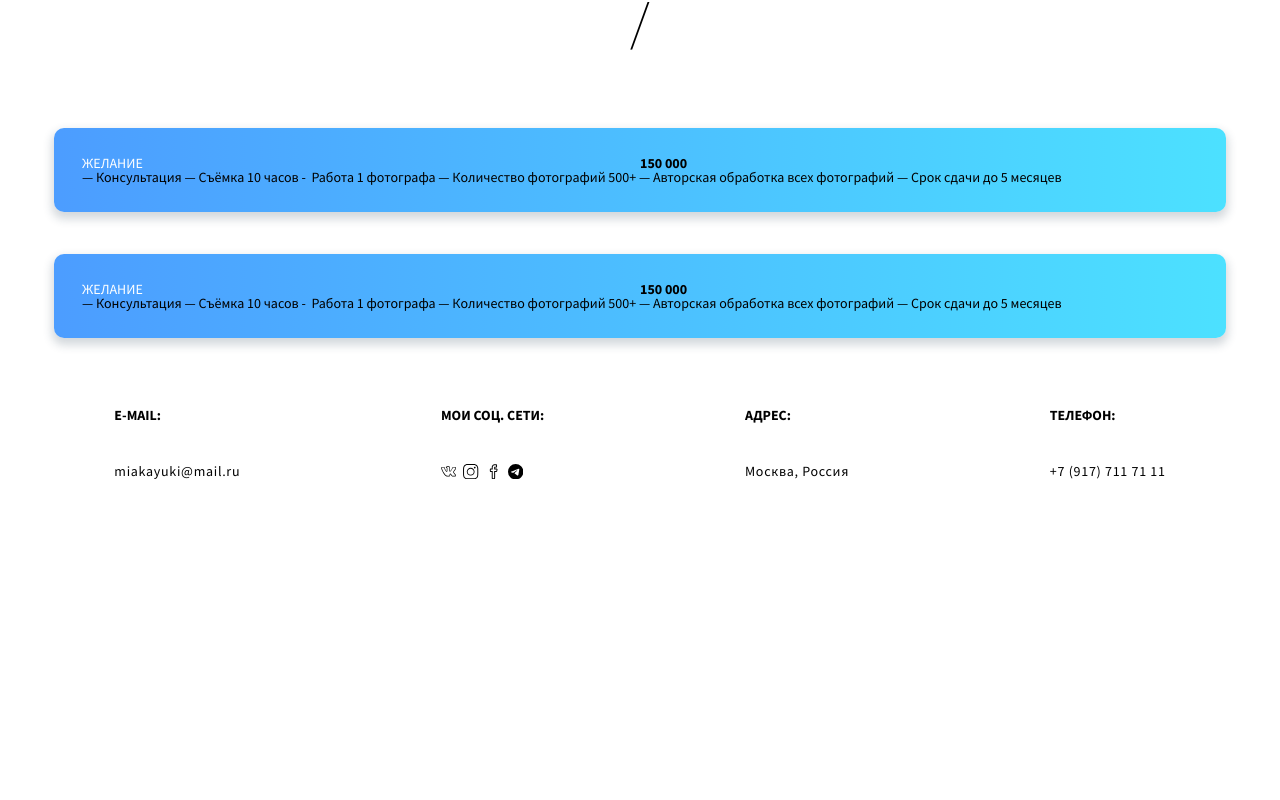
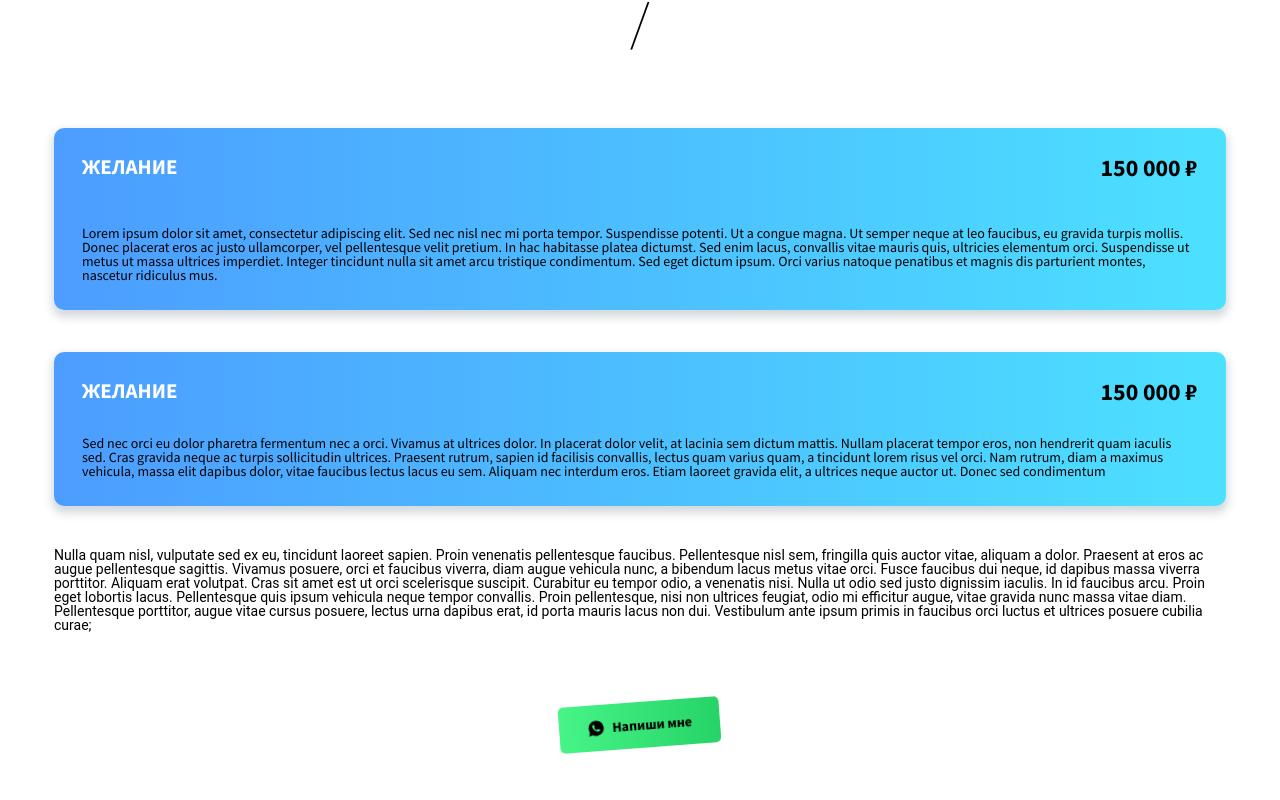
Before and after one commit to Akulllvlllad/glushkova-next-frontend, a Next.js app: page /services in a window 1280 px wide. Shown: the part 260-1060 px from the top of the page. Before the commit the page ends 812 px from the top, so only its background shows below. Built offline with nearby package versions, Linux system fonts and the light colour scheme; a web font is replaced by a local one.

Commit message:
add services service items

```diff
--- /dev/null
+++ b/app/components/ui/Extra-info/ExtraInfo.tsx
@@ -0,0 +1,5 @@
+import React, { FC } from 'react'
+
+export const ExtraInfo: FC<{ ExtraInfo: string }> = ({ ExtraInfo }) => {
+	return <div>{ExtraInfo}</div>
+}
--- a/app/components/ui/service-item/ServiceItem.module.scss
+++ b/app/components/ui/service-item/ServiceItem.module.scss
@@ -15,7 +15,7 @@
 	grid-template-columns: repeat(2, 1fr);
 	grid-template-rows: repeat(2, 1fr);
 	grid-column-gap: 0px;
-	grid-row-gap: 0px;
+	grid-row-gap: 1rem;
 	border-radius: 10px;
 	box-shadow: 0px 5px 10px 2px rgba(34, 60, 80, 0.2);
 	transition: all 0.3s linear 0s;
@@ -30,11 +30,14 @@
 	}
 }
 .title {
+	font-size: 1.5rem;
 	color: white;
 	font-family: "Source Sans Pro", sans-serif;
 	grid-area: 1 / 1 / 2 / 2;
 }
 .price {
+	font-size: 1.7rem;
+	text-align: end;
 	font-family: "Source Sans Pro", sans-serif;
 	grid-area: 1 / 2 / 2 / 3;
 }
--- a/app/components/ui/service-item/ServiceItem.tsx
+++ b/app/components/ui/service-item/ServiceItem.tsx
@@ -11,8 +11,8 @@ export const ServiceItem: FC<Service> = ({ name, price, description }) => {
 	return (
 		<article className={styles.root}>
 			<div className={styles.wrapper}>
-				<h3 className={styles.title}>{name}</h3>
-				<strong className={styles.price}>{price}</strong>
+				<strong className={styles.title}>{name}</strong>
+				<strong className={styles.price}>{price} ₽</strong>
 				<p className={styles.description}>{description}</p>
 			</div>
 		</article>
--- /dev/null
+++ b/app/components/ui/whatsapp-button/WhatsappButton.module.scss
@@ -0,0 +1,51 @@
+.root{
+	margin: 2rem 0;
+	width: 100%;
+	padding: 3rem 1rem;
+	display: flex;
+justify-content: center;
+
+}
+
+.button{
+	border-radius: 5px;
+	font-size: 1rem;
+	font-family: "Source Sans Pro", sans-serif;
+	padding: 1rem 2rem;
+	background: linear-gradient(90deg, rgba(71,244,135,1) 0%, rgba(37,211,102,1) 100%);
+	display: flex;
+	align-items: center;
+	gap: 0.5rem;
+	color: black;
+	transition: all 0.3s linear 0s;
+	animation: shake cubic-bezier(0.36, 0.07, 0.19, 0.97) 2.6s infinite  1000ms forwards;
+	svg{
+		font-size: 1.3em;
+	}
+	&:hover{
+		color:  rgba(71,244,135,1);
+		background: black;
+	}
+}
+
+
+@keyframes shake {
+  0% {
+    transform: rotate(0deg);
+  }
+  50% {
+    transform: rotate(5deg);
+  }
+  60% {
+    transform: rotate(-5deg);
+  }
+  70% {
+    transform: rotate(5deg);
+  }
+  80% {
+    transform: rotate(-5deg);
+  }
+  100% {
+    transform: rotate(0deg);
+  }
+}
--- /dev/null
+++ b/app/components/ui/whatsapp-button/WhatsappButton.tsx
@@ -0,0 +1,13 @@
+import React from 'react'
+import styles from './WhatsappButton.module.scss'
+import { RiWhatsappFill } from 'react-icons/ri'
+
+export const WhatsappButton = () => {
+	return (
+		<article className={styles.root}>
+			<a href='#' className={styles.button}>
+				<RiWhatsappFill /> <strong>Напиши мне</strong>
+			</a>
+		</article>
+	)
+}
--- a/pages/services.tsx
+++ b/pages/services.tsx
@@ -1,7 +1,9 @@
 import { Dashboard } from '../app/components/Dashbord/Dashboard'
+import { ExtraInfo } from '../app/components/ui/Extra-info/ExtraInfo'
 import { Section } from '../app/components/ui/section'
 import { ServiceItem } from '../app/components/ui/service-item/ServiceItem'
 import { TitlePage } from '../app/components/ui/title/TitlePage'
+import { WhatsappButton } from '../app/components/ui/whatsapp-button/WhatsappButton'
 
 
 type Service = {
@@ -16,19 +18,20 @@ const services: Service[] = [
 		name: 'ЖЕЛАНИЕ',
 		price: '150 000',
 		description:
-			'— Консультация — Съёмка 10 часов -  Работа 1 фотографа — Количество фотографий 500+ — Авторская обработка всех фотографий — Срок сдачи  до 5 месяцев',
+			'Lorem ipsum dolor sit amet, consectetur adipiscing elit. Sed nec nisl nec mi porta tempor. Suspendisse potenti. Ut a congue magna. Ut semper neque at leo faucibus, eu gravida turpis mollis. Donec placerat eros ac justo ullamcorper, vel pellentesque velit pretium. In hac habitasse platea dictumst. Sed enim lacus, convallis vitae mauris quis, ultricies elementum orci. Suspendisse ut metus ut massa ultrices imperdiet. Integer tincidunt nulla sit amet arcu tristique condimentum. Sed eget dictum ipsum. Orci varius natoque penatibus et magnis dis parturient montes, nascetur ridiculus mus. ',
 	},
 	{
 		name: 'ЖЕЛАНИЕ',
 		price: '150 000',
 		description:
-			'— Консультация — Съёмка 10 часов -  Работа 1 фотографа — Количество фотографий 500+ — Авторская обработка всех фотографий — Срок сдачи  до 5 месяцев',
+			'Sed nec orci eu dolor pharetra fermentum nec a orci. Vivamus at ultrices dolor. In placerat dolor velit, at lacinia sem dictum mattis. Nullam placerat tempor eros, non hendrerit quam iaculis sed. Cras gravida neque ac turpis sollicitudin ultrices. Praesent rutrum, sapien id facilisis convallis, lectus quam varius quam, a tincidunt lorem risus vel orci. Nam rutrum, diam a maximus vehicula, massa elit dapibus dolor, vitae faucibus lectus lacus eu sem. Aliquam nec interdum eros. Etiam laoreet gravida elit, a ultrices neque auctor ut. Donec sed condimentum ',
 	},
 ]
 
 const servicesPage = {
 	services,
-	extra: ''
+	extra:
+		'Nulla quam nisl, vulputate sed ex eu, tincidunt laoreet sapien. Proin venenatis pellentesque faucibus. Pellentesque nisl sem, fringilla quis auctor vitae, aliquam a dolor. Praesent at eros ac augue pellentesque sagittis. Vivamus posuere, orci et faucibus viverra, diam augue vehicula nunc, a bibendum lacus metus vitae orci. Fusce faucibus dui neque, id dapibus massa viverra porttitor. Aliquam erat volutpat. Cras sit amet est ut orci scelerisque suscipit. Curabitur eu tempor odio, a venenatis nisi. Nulla ut odio sed justo dignissim iaculis. In id faucibus arcu. Proin eget lobortis lacus. Pellentesque quis ipsum vehicula neque tempor convallis. Proin pellentesque, nisi non ultrices feugiat, odio mi efficitur augue, vitae gravida nunc massa vitae diam. Pellentesque porttitor, augue vitae cursus posuere, lectus urna dapibus erat, id porta mauris lacus non dui. Vestibulum ante ipsum primis in faucibus orci luctus et ultrices posuere cubilia curae; ',
 }
 
 export default function Services() {
@@ -39,7 +42,9 @@ export default function Services() {
 				{servicesPage.services.map(obj => (
 					<ServiceItem key={obj.name} {...obj} />
 				))}
+				<ExtraInfo ExtraInfo={servicesPage.extra} />
 			</Section>
+			<WhatsappButton />
 		</Dashboard>
 	)
 }
```
Also changed, not shown: app/components/ui/Extra-info/ExtraInfo.module.scss (added).
